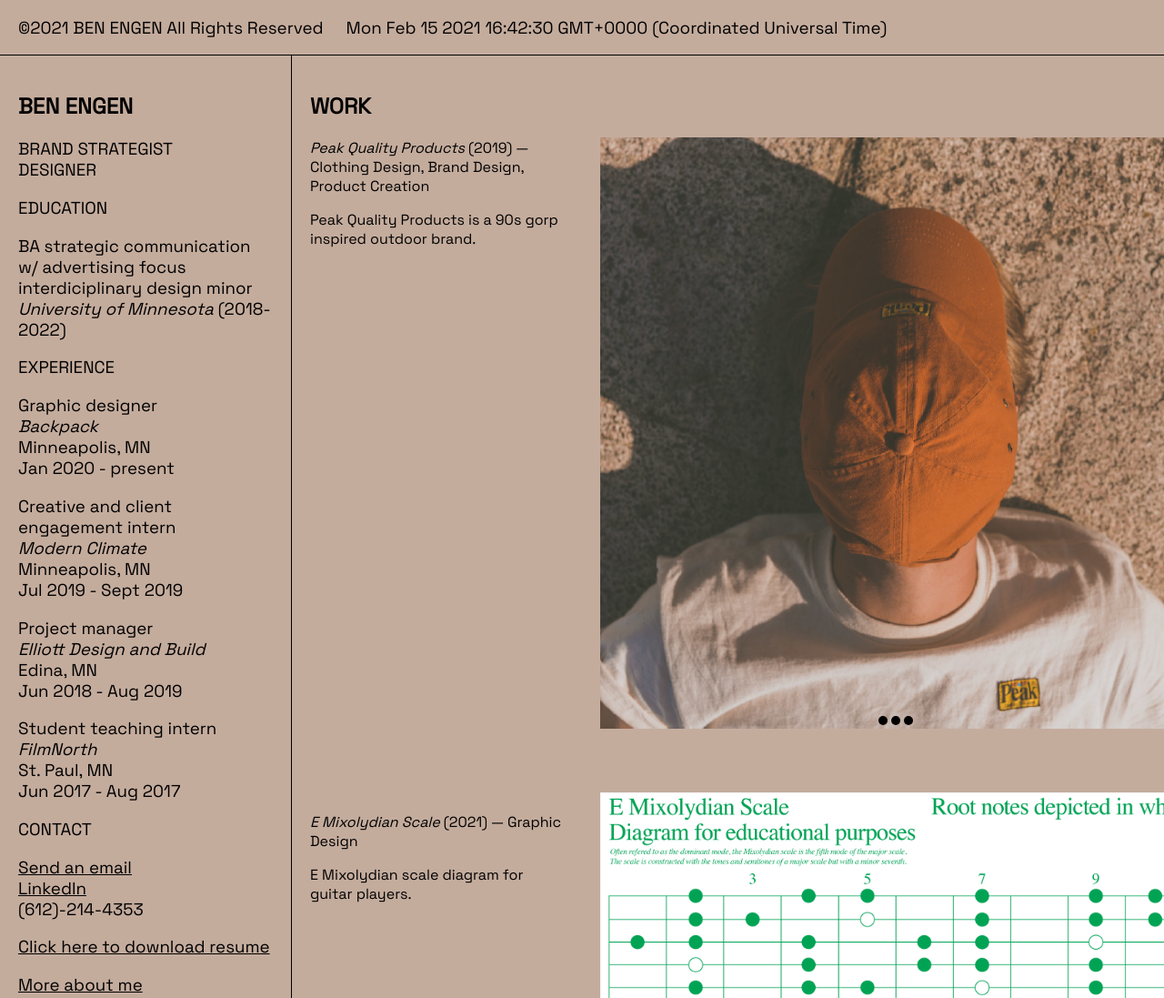
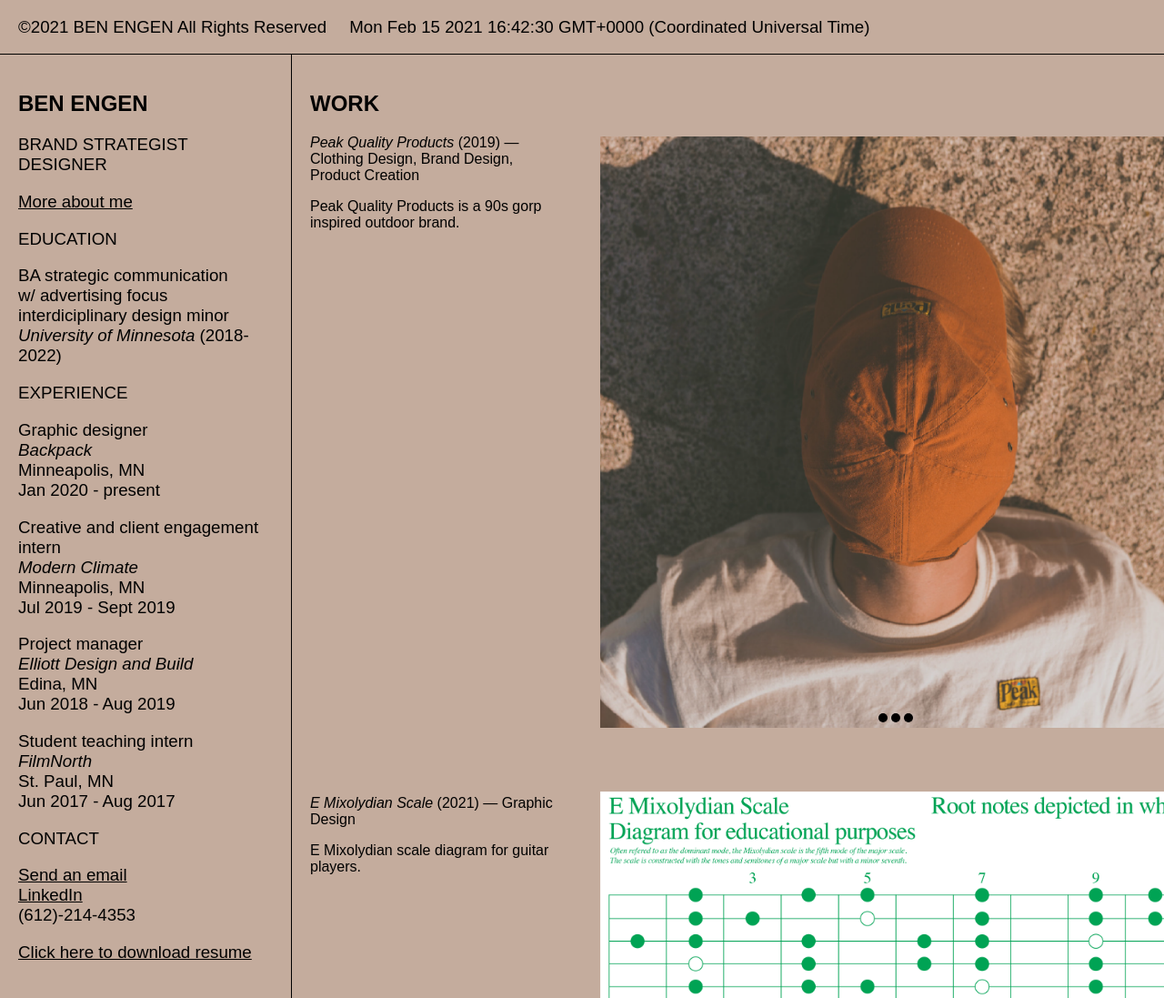
Before and after one commit to bengen16/persusite2, a plain HTML site: page index.html in a window 1280 px wide. Shown: the top 1097 px of the page at 91% size. Drawn offline with Linux system fonts and the light colour scheme; a web font is replaced by a local one.

Commit message:
fontback

```diff
--- a/index.html
+++ b/index.html
@@ -37,6 +37,9 @@ display_c();
 		</h2>
     <h3>BRAND STRATEGIST
 	<br>DESIGNER</h3>
+	<h3>
+		<a style="color:black" href="about.html">More about me</a>
+	</h3>
     <h3>EDUCATION</h3>
     <h3>
 		BA strategic communication
@@ -82,9 +85,7 @@ display_c();
 		<a style="color:black" href="BenEngen resume.pdf">Click here to download resume</a>
 	</h3>
 
-	<h3>
-		<a style="color:black" href="about.html">More about me</a>
-	</h3>
+
   </div>
 
   <div class="column middle">
--- a/styles.css
+++ b/styles.css
@@ -7,23 +7,22 @@
 --lightgreenish:#f0ffee;
 }
 body {
-font-family: Space Grotesk, sans-serif;
+font-family: neue-haas-grotesk, sans-serif;
 
-font-weight: 400;
+font-weight: 300;
 
 font-style: normal;
 height:auto;
 width: auto;
 background-color: var(--brownish);
 margin: 0
-color:var(--greeny);
 }
 
 h1,h2,h3,h4,h5,p {
 
-font-family: Space Grotesk, sans-serif;
+font-family: neue-haas-grotesk, sans-serif;
 
-font-weight: 400;
+font-weight: 300;
 
 font-style: normal;
 
```
